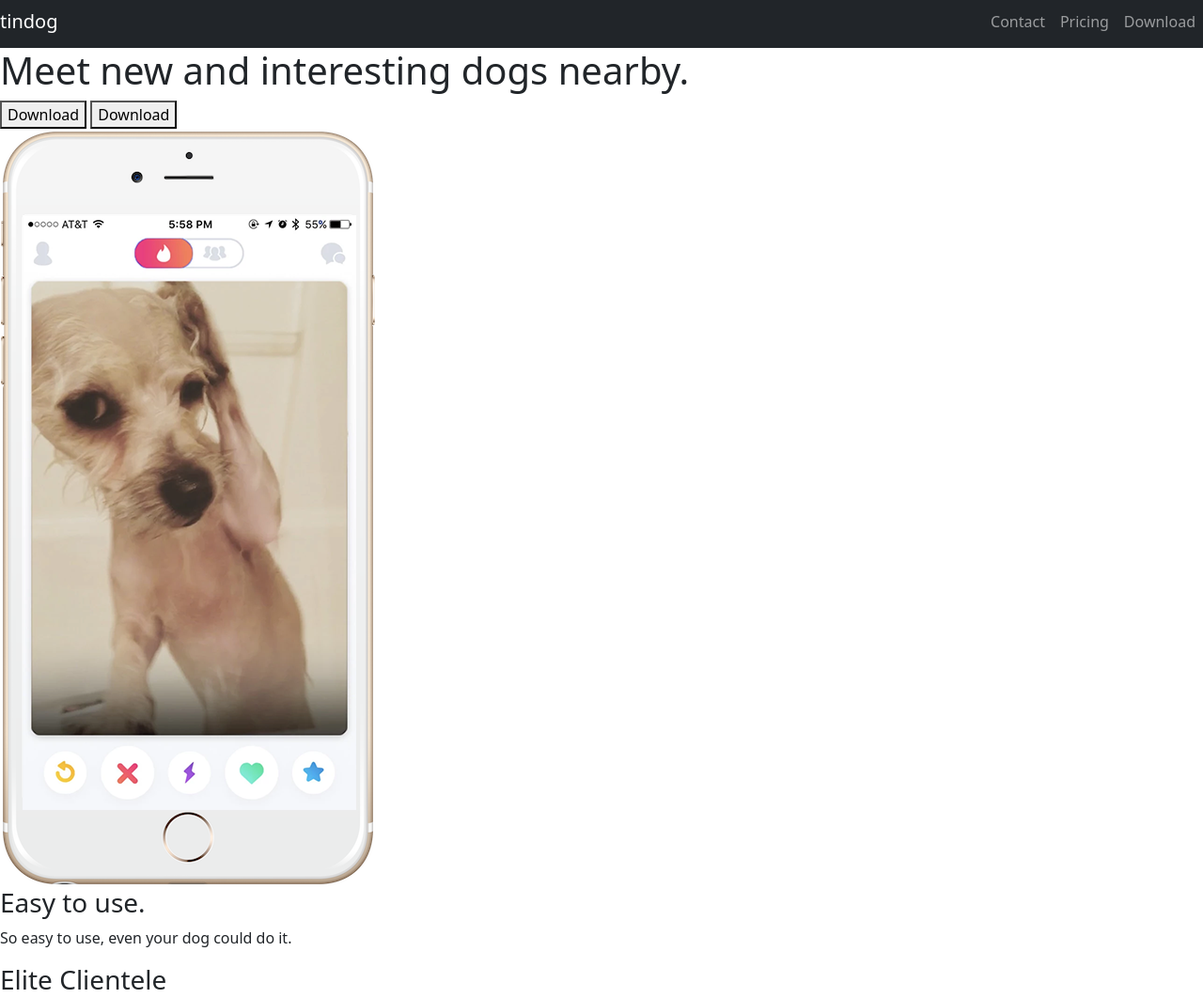
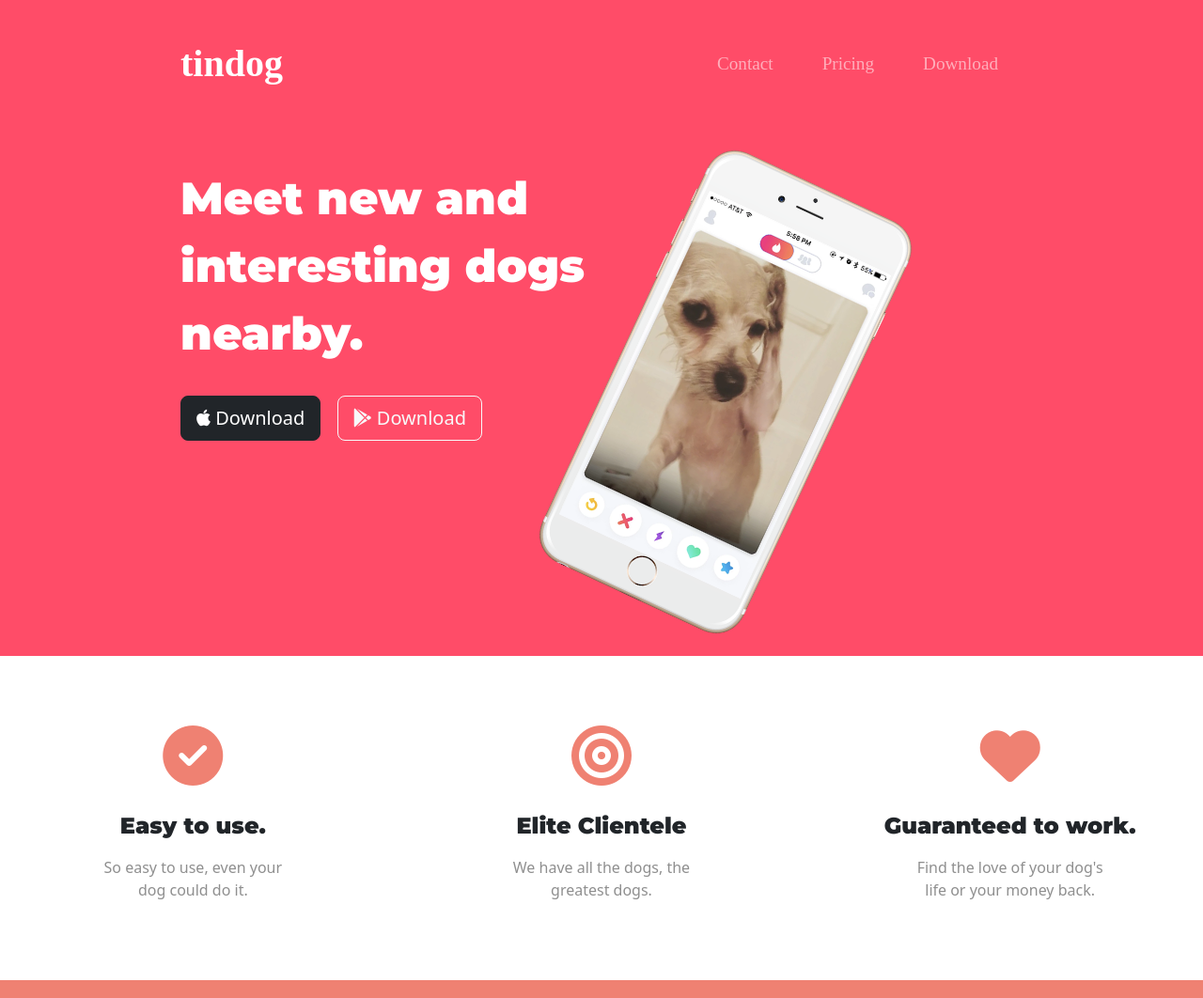
Before and after one commit to guptaharsh847/Tindog, a plain HTML site: page index.html in a window 1280 px wide. Shown: the part 5-1067 px from the top of the page at 94% size. Drawn offline with nearby package versions, Linux system fonts and the light colour scheme.

Commit message:
css and bootstrap applied

```diff
--- a/css/styles.css
+++ b/css/styles.css
@@ -0,0 +1,84 @@
+
+body{
+
+
+}
+h1 {
+    font-family: "Montserrat";
+      font-size: 3rem;
+      line-height: 1.5;
+      font-weight: 1000;
+    }
+h2{
+    font-family: "Montserrat";
+    font-size: 3rem;
+    line-height: 1.5;
+}
+    h3 {
+        font-family: "Montserrat";
+          font-size: 1.5rem;
+          margin-top: 4%;
+
+        }
+    p{
+        color: #8f8f8f;
+    }
+.container-fluid{
+    padding: 3% 15%;
+}
+#title{
+    background-color: #ff4c68;
+    color: white;
+}
+#features{
+    margin-top: 1rem;;
+}
+
+/* Navigation Bar  */
+.navbar{
+    padding: 0 0 4.5rem;
+}
+.navbar-brand{
+    font-family: "Ubuntu";
+    font-size: 2.5rem;
+    font-weight: bold;
+
+}
+.nav-item{
+    padding: 0 18px;
+}
+.nav-link{
+    font-family: "Monserrat-light";
+    font-size: 1.2rem;
+}
+/* download buttons  */
+.download-btn{
+    margin: 5% 3% 5% 0;
+}
+/* Title Image  */
+.img-phone{
+   width: 55%;
+   transform: rotate(25deg);
+}
+.feature-box{
+
+    /* margin: auto auto; */
+    text-align:center;
+    padding: 4.5%;
+}
+.icon{
+    color: #ef8172;
+    margin-bottom: 1rem;
+}
+.icon:hover{
+color: #ff4c68;
+}
+
+/* Testimonial  */
+#testimonials{
+    padding: 7% 15%;
+    text-align: center;
+    background-color: #ef8172;
+    color: #fff;
+
+}
--- a/index.html
+++ b/index.html
@@ -4,18 +4,24 @@
 <head>
   <meta charset="utf-8">
   <title>TinDog</title>
+  <!-- Google fonts -->
   <link href="https://cdn.jsdelivr.net/npm/bootstrap@5.3.0-alpha3/dist/css/bootstrap.min.css" rel="stylesheet" integrity="sha384-KK94CHFLLe+nY2dmCWGMq91rCGa5gtU4mk92HdvYe+M/SXH301p5ILy+dN9+nJOZ" crossorigin="anonymous">
+  <!-- CSS Sheets -->
   <link rel="stylesheet" href="css/styles.css">
+  <!-- bootstreap -->
   <script src="https://cdn.jsdelivr.net/npm/bootstrap@5.3.0-alpha3/dist/js/bootstrap.bundle.min.js" integrity="sha384-ENjdO4Dr2bkBIFxQpeoTz1HIcje39Wm4jDKdf19U8gI4ddQ3GYNS7NTKfAdVQSZe" crossorigin="anonymous"></script>
-
+  <link rel="preconnect" href="https://fonts.googleapis.com">
+<link rel="preconnect" href="https://fonts.gstatic.com" crossorigin>
+<link href="https://fonts.googleapis.com/css2?family=Montserrat:ital,wght@0,900;1,900&display=swap" rel="stylesheet"><!-- fontawesome for icon  -->
+  <script src="https://kit.fontawesome.com/c7385dd271.js" crossorigin="anonymous"></script>
 </head>
 
 <body>
 
   <section id="title">
-
+    <div class="container-fluid">
     <!-- Nav Bar -->
-    <nav class="navbar navbar-expand-lg navbar-dark bg-dark">
+    <nav class="navbar navbar-expand-lg navbar-dark ">
       <a class="navbar-brand" href="">tindog</a>
       <button class="navbar-toggler" type="button" data-bs-toggle="collapse" data-bs-target="#navbarTogglerDemo02" aria-controls="navbarTogglerDemo02" aria-expanded="false" aria-label="Toggle navigation">
         <span class="navbar-toggler-icon"></span>
@@ -40,31 +46,39 @@
 
     <!-- Title -->
 
-    <div>
+    <div class="row">
+        <div class="col-lg-6">
           <h1>Meet new and interesting dogs nearby.</h1>
-      <button type="button">Download</button>
-      <button type="button">Download</button>
+          <button type="button" class="btn btn-dark btn-lg download-btn"><i class="fa-brands fa-apple"></i> Download</button>
+          <button type="button" class="btn btn-outline-light btn-lg download-btn"><i class="fa-brands fa-google-play"></i> Download</button>
         </div>
-    <div>
-      <img src="images/iphone6.png" alt="iphone-mockup">
+        <div class="col-lg-6">
+        <img src="images/iphone6.png" class="img-phone" alt="iphone-mockup">
         </div>
-
+  </div>
   </section>
 
 
   <!-- Features -->
 
   <section id="features">
-
+  <div class="row">
+    <div class="col-lg-4 feature-box">
+      <i class="fas fa-circle-check fa-4x icon" ></i>
       <h3>Easy to use.</h3>
-    <p>So easy to use, even your dog could do it.</p>
-
+      <p class="container-fluid">So easy to use, even your dog could do it.</p>
+    </div>
+    <div class="col-lg-4 feature-box">
+      <i class="fas fa-bullseye fa-4x icon"></i>
       <h3>Elite Clientele</h3>
-    <p>We have all the dogs, the greatest dogs.</p>
-
+      <p class="container-fluid">We have all the dogs, the greatest dogs.</p>
+    </div>
+    <div class="col-lg-4 feature-box ">
+      <i class="fas fa-heart fa-4x icon" ></i>
       <h3>Guaranteed to work.</h3>
-    <p>Find the love of your dog's life or your money back.</p>
-
+      <p class="container-fluid">Find the love of your dog's life or your money back.</p>
+    </div>
+  </div>
   </section>
 
 
```
Lines whose indentation alone changed are shown as unchanged.
